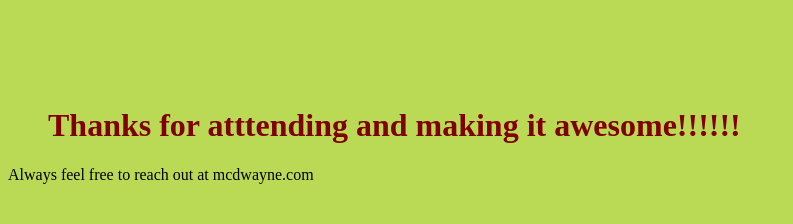
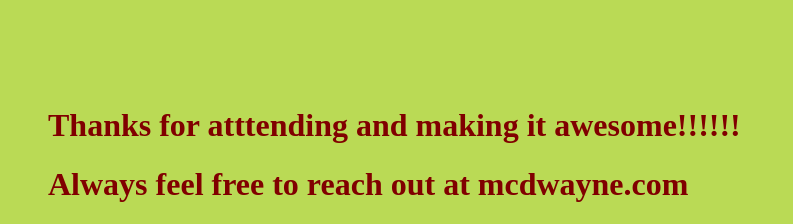
Before and after one commit to wilsdan/gittrainingdemowcdenver, a plain HTML site: page index.html in a window 1280 px wide. Shown: the part 2592-2816 px from the top of the page, without its empty margins (0-793 px from the left). Before the commit the page ends 2792 px from the top, so only its background shows below. Drawn offline with Linux system fonts and the light colour scheme.

Commit message:
Added h1 to 'footer'

```diff
--- a/index.html
+++ b/index.html
@@ -66,6 +66,7 @@ h1 {
 <br />
 <br />
 <h1 text-align: left;> Thanks for atttending and making it awesome!!!!!!</h1>
-  Always feel free to reach out at mcdwayne.com
+
+ <h1 text-align: center;> Always feel free to reach out at mcdwayne.com </h1>
   </p>
   </body>
```
